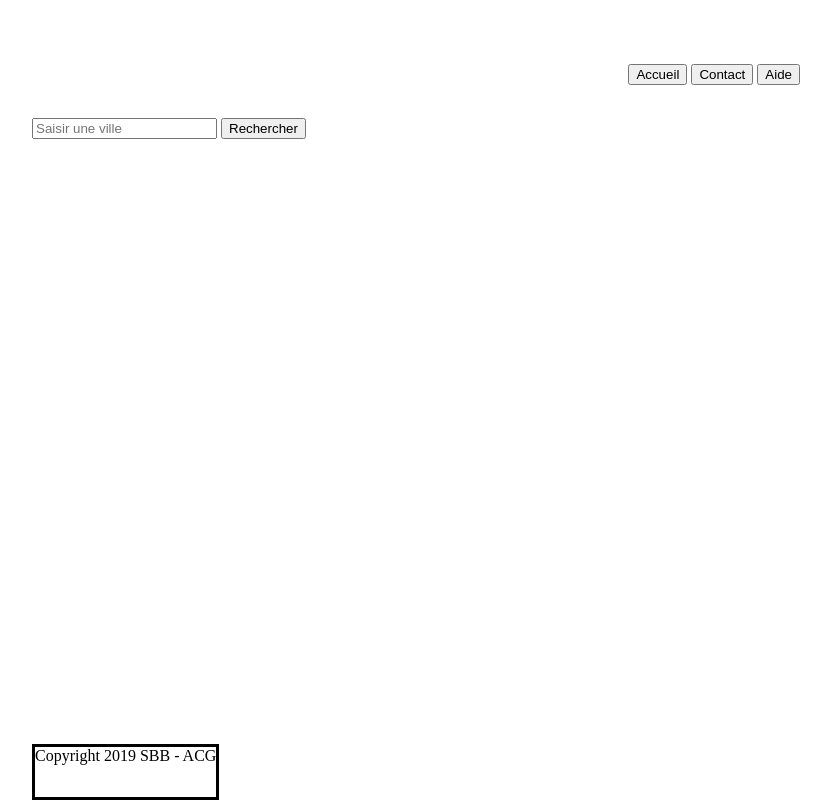
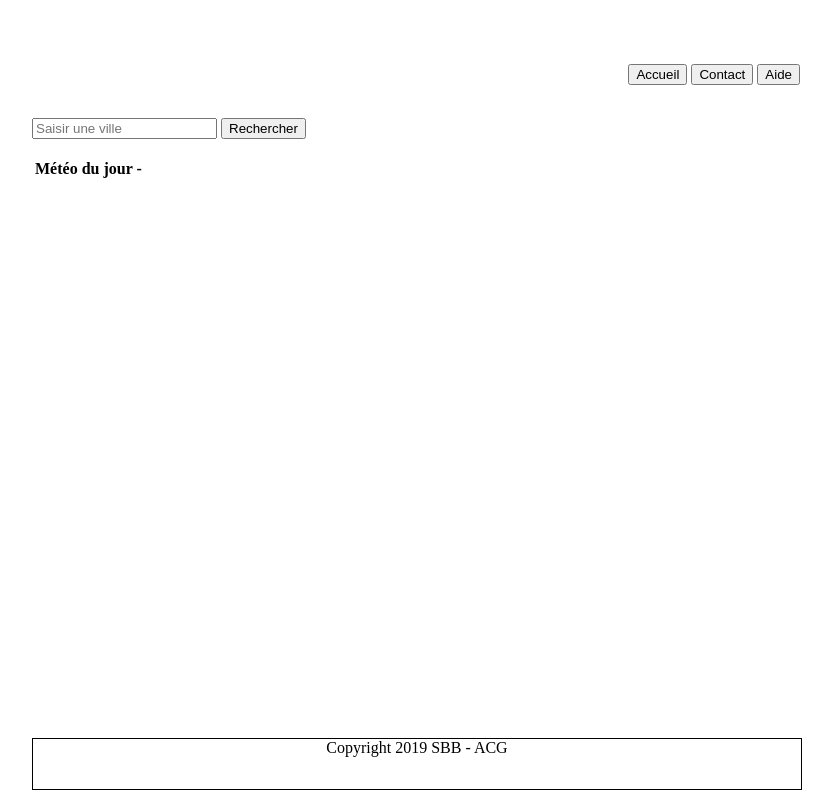
Before and after one commit to Deilyora/M4103_TP1, a plain HTML site: page index.html in a window 1280 px wide. Shown: the whole page, without its empty margins (224-1057 px from the left). Drawn offline with Linux system fonts and the light colour scheme.

Commit message:
Ajout footer

```diff
--- a/index.html
+++ b/index.html
@@ -3,7 +3,7 @@
     <head>
         <title>Application Météo</title>
         <meta charset="UTF-8">
-        <script type="text/javascript" src="script.js"></script>
+        <script type="text/javascript" src="main.js"></script>
     </head>
 
     <body id='app'>
@@ -23,10 +23,15 @@
                 <input type="button" onClick="ajaxRequest()" name="searchSubmit" value="Rechercher">
             </form>
 
+            <br>
 
-        </div>
-
-        <div>
+            <div id='result'>
+                <table id='table'>
+                    <tr>
+                        <th>Météo du jour - </th>
+                    </tr>
+                </table>
+            </div>
 
         </div>
     </body>
@@ -45,10 +50,15 @@
 #menu {
     float: right;
 }
+#result {
+
+}
 #footer {
+    text-align: center;
     position: absolute;
-    bottom: 0;
+    bottom: 10px;
     height: 50px;
-    border: 3px solid black;
+    width: 60%;
+    border: 1px solid black;
 }
 </style>
```
